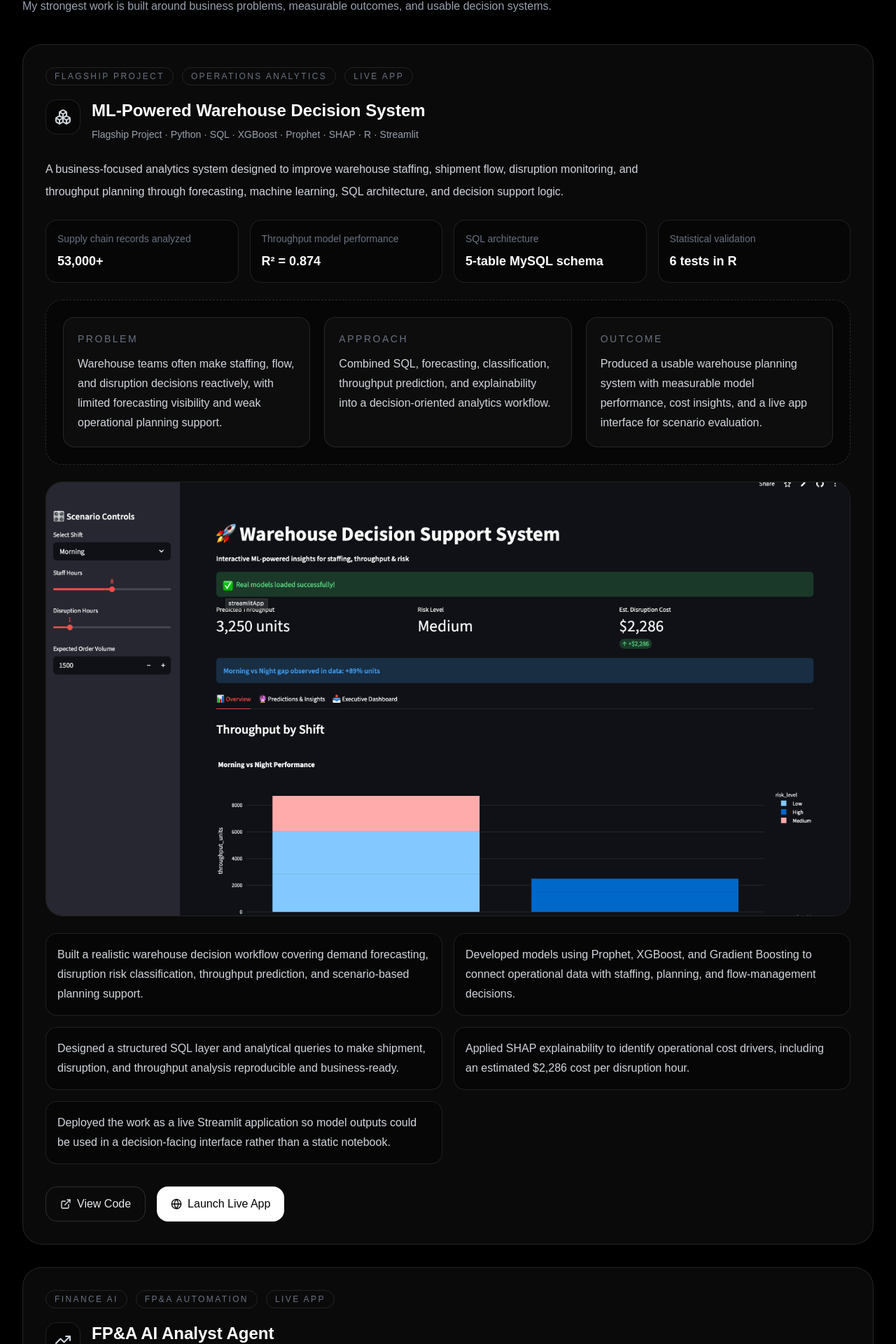
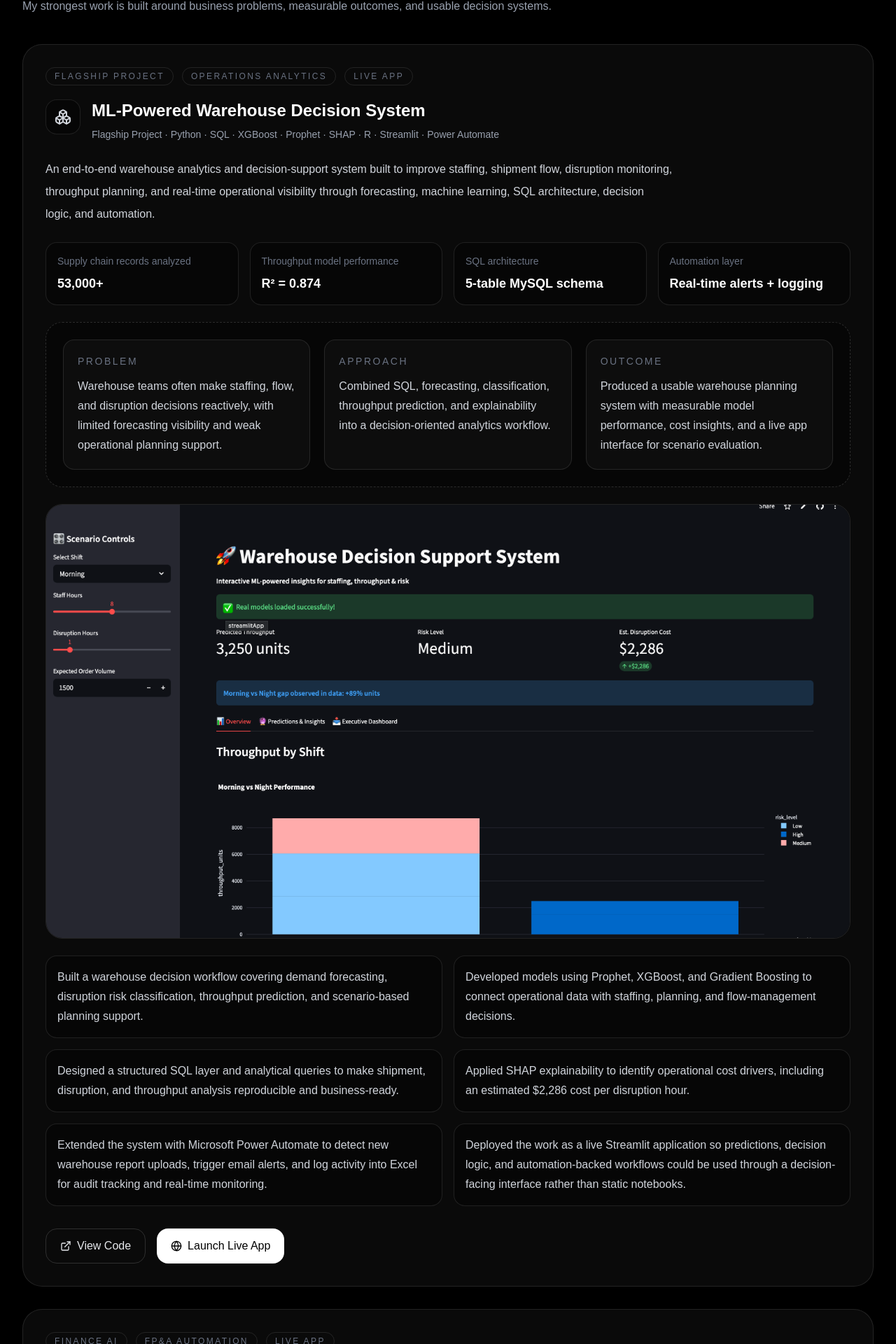
Before and after one commit to garvit-mittal04/garvit-portfolio, a Next.js app: page / in a window 1280 px wide. Shown: the part 3701-5621 px from the top of the page at 70% size. Built offline with nearby package versions, Linux system fonts and the light colour scheme.

Commit message:
Update page.tsx

```diff
--- a/app/page.tsx
+++ b/app/page.tsx
@@ -80,21 +80,23 @@ const experienceData = [
 
 const flagshipProject = {
   title: "ML-Powered Warehouse Decision System",
-  subtitle: "Flagship Project · Python · SQL · XGBoost · Prophet · SHAP · R · Streamlit",
+  subtitle:
+    "Flagship Project · Python · SQL · XGBoost · Prophet · SHAP · R · Streamlit · Power Automate",
   description:
-    "A business-focused analytics system designed to improve warehouse staffing, shipment flow, disruption monitoring, and throughput planning through forecasting, machine learning, SQL architecture, and decision support logic.",
+    "An end-to-end warehouse analytics and decision-support system built to improve staffing, shipment flow, disruption monitoring, throughput planning, and real-time operational visibility through forecasting, machine learning, SQL architecture, decision logic, and automation.",
   highlights: [
     { label: "Supply chain records analyzed", value: "53,000+" },
     { label: "Throughput model performance", value: "R² = 0.874" },
     { label: "SQL architecture", value: "5-table MySQL schema" },
-    { label: "Statistical validation", value: "6 tests in R" },
+    { label: "Automation layer", value: "Real-time alerts + logging" },
   ],
   bullets: [
-    "Built a realistic warehouse decision workflow covering demand forecasting, disruption risk classification, throughput prediction, and scenario-based planning support.",
+    "Built a warehouse decision workflow covering demand forecasting, disruption risk classification, throughput prediction, and scenario-based planning support.",
     "Developed models using Prophet, XGBoost, and Gradient Boosting to connect operational data with staffing, planning, and flow-management decisions.",
     "Designed a structured SQL layer and analytical queries to make shipment, disruption, and throughput analysis reproducible and business-ready.",
     "Applied SHAP explainability to identify operational cost drivers, including an estimated $2,286 cost per disruption hour.",
-    "Deployed the work as a live Streamlit application so model outputs could be used in a decision-facing interface rather than a static notebook.",
+    "Extended the system with Microsoft Power Automate to detect new warehouse report uploads, trigger email alerts, and log activity into Excel for audit tracking and real-time monitoring.",
+    "Deployed the work as a live Streamlit application so predictions, decision logic, and automation-backed workflows could be used through a decision-facing interface rather than static notebooks.",
   ],
   github: "https://github.com/garvit-mittal04/warehouse-decision-system",
   liveApp: "https://warehouse-garvit.streamlit.app",
```
